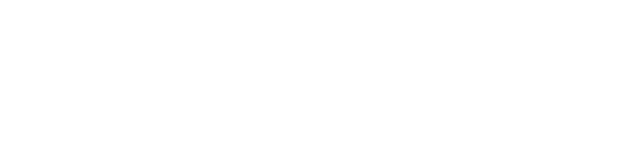
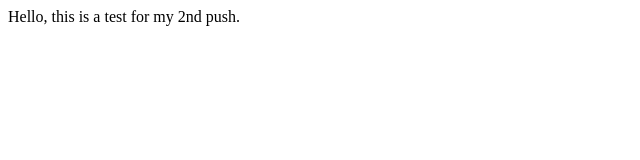
Before and after one commit to AAulai/MyFirstRepo, a plain HTML site: page index.html in a window 1280 px wide. Shown: the whole page, without its empty margins (0-640 px from the left). Drawn offline with Linux system fonts and the light colour scheme.

Commit message:
Add Hello line to body

```diff
--- a/index.html
+++ b/index.html
@@ -6,6 +6,6 @@
     <title>Document</title>
 </head>
 <body>
-
+    Hello, this is a test for my 2nd push.
 </body>
 </html>
```
